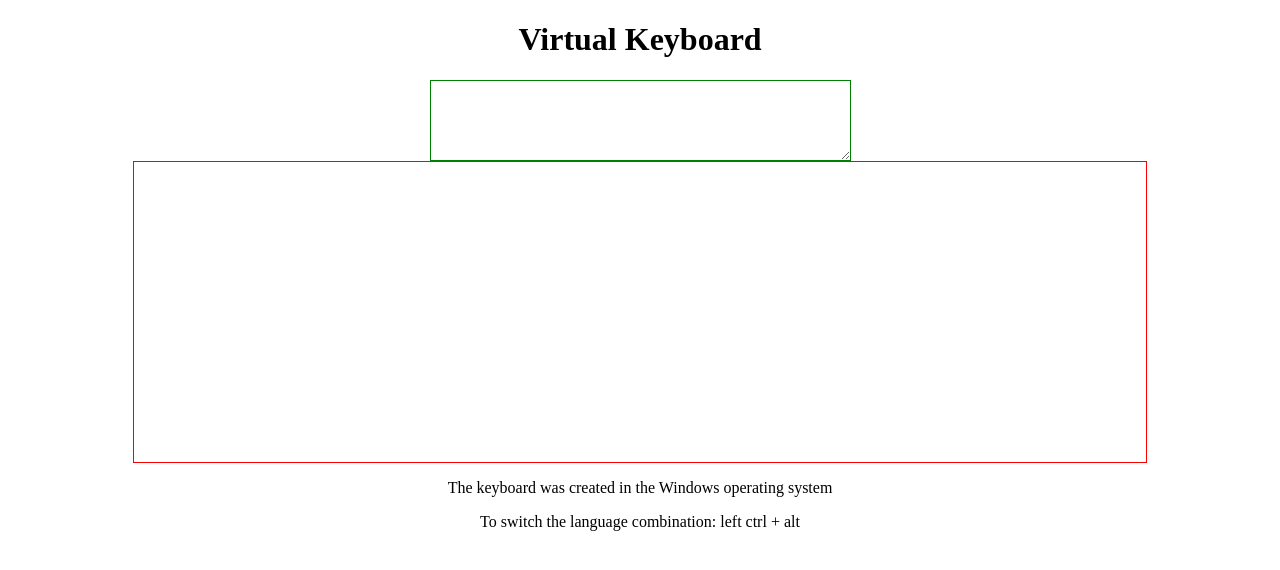
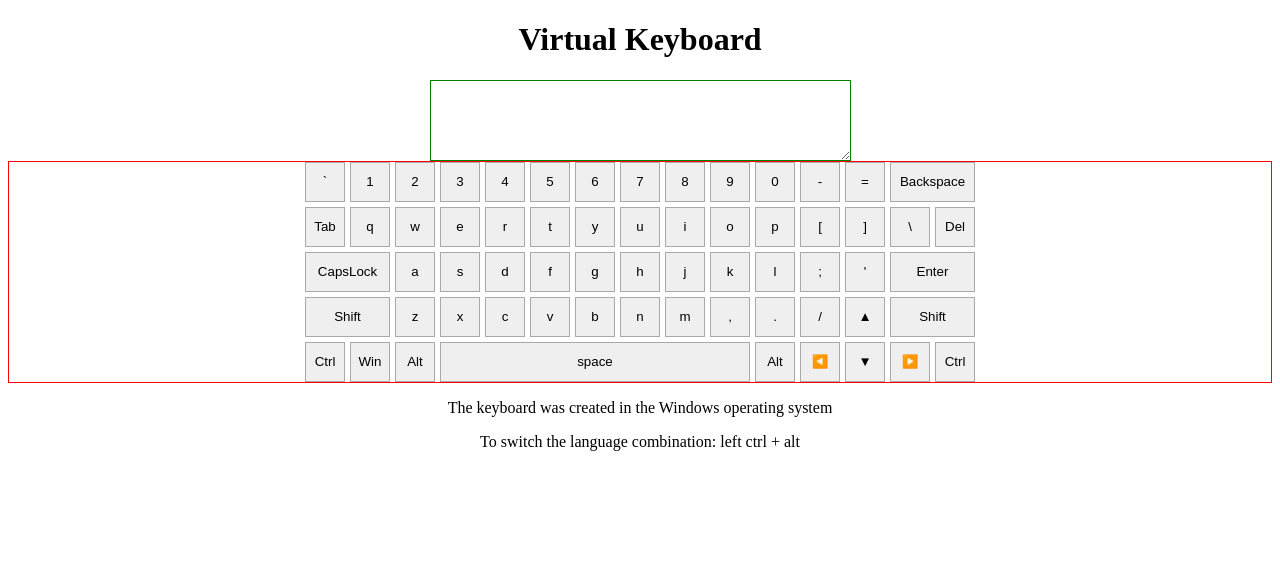
Before and after one commit to Aizushka/virtual-keyboard-rss, a website with bundled scripts: page src/index.html in a window 1280 px wide. Built offline with nearby package versions, Linux system fonts and the light colour scheme.

Commit message:
feat: add keyboard buttons on screen

```diff
--- /dev/null
+++ b/src/additional.js
@@ -0,0 +1,17 @@
+const keys = [
+  ['`', '1', '2', '3', '4', '5', '6', '7', '8', '9', '0', '-', '=', 'Backspace'],
+  ['Tab', 'q', 'w', 'e', 'r', 't', 'y', 'u', 'i', 'o', 'p', '[', ']', '\\', 'Del'],
+  ['CapsLock', 'a', 's', 'd', 'f', 'g', 'h', 'j', 'k', 'l', ';', '\'', 'Enter'],
+  ['Shift', 'z', 'x', 'c', 'v', 'b', 'n', 'm', ',', '.', '/', '▲', 'Shift'],
+  ['Ctrl', 'Win', 'Alt', 'space', 'Alt', '◀️', '▼', '▶️', 'Ctrl'],
+];
+
+const keyCode = [
+  [192, 49, 50, 51, 52, 53, 54, 55, 56, 57, 48, 189, 187, 8],
+  [9, 81, 87, 69, 82, 84, 89, 85, 73, 79, 80, 219, 221, 220, 46],
+  [20, 65, 83, 68, 70, 71, 72, 74, 75, 76, 189, 222, 13],
+  [16, 90, 88, 67, 86, 66, 78, 77, 188, 190, 191, 38, 16],
+  [17, 91, 18, 32, 18, 37, 40, 39, 17],
+];
+
+export { keys, keyCode };
--- a/index.html
+++ b/src/index.html
@@ -9,6 +9,7 @@
   </head>
   <body>
 
-    <script src="script.js"></script>
+    <script src="additional.js" type="module"></script>
+    <script src="script.js" type="module"></script>
   </body>
 </html>
--- a/script.js
+++ b/src/script.js
@@ -1,3 +1,6 @@
+import { keys } from './additional.js';
+// import { keyCode } from './additional.js';
+
 // add basic elements on screen
 function drawMainPage() {
   const body = document.querySelector('body');
@@ -30,3 +33,24 @@ function drawMainPage() {
 }
 
 drawMainPage();
+
+const container = document.querySelector('.key-container');
+
+function drawKeys() {
+  for (let i = 0; i < keys.length; i += 1) {
+    for (let j = 0; j < keys[i].length; j += 1) {
+      const key = document.createElement('button');
+      if (keys[i][j] === 'CapsLock' || keys[i][j] === 'Shift' || keys[i][j] === 'Backspace' || keys[i][j] === 'Enter') {
+        key.className = 'key key_long';
+      } else if (keys[i][j] === 'space') {
+        key.className = 'key key_space';
+      } else {
+        key.className = 'key';
+      }
+      key.innerHTML = keys[i][j];
+      container.appendChild(key);
+    }
+  }
+}
+
+drawKeys();
--- /dev/null
+++ b/src/style.css
@@ -0,0 +1,38 @@
+.title {
+  text-align: center;
+}
+
+.subtitle {
+  text-align: center;
+}
+
+.key-textarea {
+  display: block;
+  margin: 0 auto;
+  border: 1px solid green;
+}
+
+.key-container {
+  margin: 0 auto;
+  border: 1px solid red;
+
+  display: grid;
+  grid-template-columns: repeat(15, 40px);
+  grid-template-rows: repeat(5, 40px);
+  gap: 5px;
+  justify-content: center;
+}
+
+.key {
+  border: 1px solid darkgrey;
+  display: flex;
+  justify-content: center;
+  align-items: center;
+}
+.key_long {
+  grid-column: span 2;
+
+}
+.key_space {
+  grid-column: span 7;
+}
--- a/style.css
+++ /dev/null
@@ -1,20 +0,0 @@
-.title {
-  text-align: center;
-}
-
-.subtitle {
-  text-align: center;
-}
-
-.key-textarea {
-  display: block;
-  margin: 0 auto;
-  border: 1px solid green;
-}
-
-.key-container {
-  margin: 0 auto;
-  border: 1px solid red;
-  width: 80%;
-  height: 300px;
-}
```
Also changed, not shown: package.json (+1 -9 lines), .eslintrc.js.
